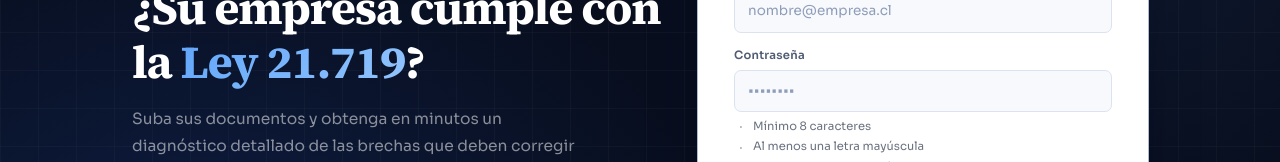
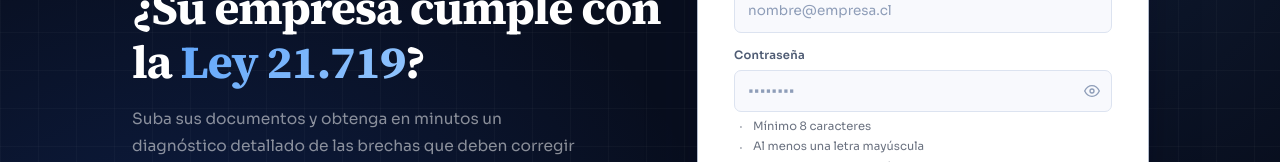
Before and after one commit to kuroro04/auditor-ley-21719, a Next.js app: page / in a window 1280 px wide. Shown: the part 386-548 px from the top of the page. Built offline with nearby package versions, Linux system fonts and the light colour scheme.

Commit message:
feat(login): toggle mostrar/ocultar contraseña con ícono de ojo

```diff
--- a/app/globals.css
+++ b/app/globals.css
@@ -354,6 +354,19 @@ html, body {
 .btn-login:disabled:hover {
   background: var(--navy); transform: none; box-shadow: none;
 }
+.pass-input-wrap {
+  position: relative;
+}
+.pass-input-wrap .form-input {
+  padding-right: 40px;
+}
+.pass-toggle {
+  position: absolute; right: 10px; top: 50%; transform: translateY(-50%);
+  background: none; border: none; padding: 2px; cursor: pointer;
+  color: var(--text3); display: flex; align-items: center;
+  transition: color 0.15s;
+}
+.pass-toggle:hover { color: var(--text2); }
 
 /* ═══════════════════════════════════════════════════════════
    APP SHELL
--- a/components/LoginCard.tsx
+++ b/components/LoginCard.tsx
@@ -66,6 +66,7 @@ export default function LoginCard({ onLogin, onDemo, onToast }: LoginCardProps)
   const [rutTouched,   setRutTouched]   = useState(false);
   const [emailTouched, setEmailTouched] = useState(false);
   const [passTouched,  setPassTouched]  = useState(false);
+  const [showPass,     setShowPass]     = useState(false);
 
   const passReqs   = getPassReqs(pass);
   const passOk     = Object.values(passReqs).every(Boolean);
@@ -118,14 +119,37 @@ export default function LoginCard({ onLogin, onDemo, onToast }: LoginCardProps)
       {/* Contraseña */}
       <div className="form-group">
         <label className="form-label">Contraseña</label>
+        <div className="pass-input-wrap">
           <input
             className={`form-input${passTouched && !passOk ? ' form-input--error' : ''}`}
-          type="password" placeholder="••••••••"
+            type={showPass ? 'text' : 'password'} placeholder="••••••••"
             value={pass}
             onChange={e => setPass(e.target.value)}
             onBlur={() => setPassTouched(true)}
             onKeyDown={e => e.key === 'Enter' && handleLogin()}
           />
+          <button
+            type="button"
+            className="pass-toggle"
+            onClick={() => setShowPass(v => !v)}
+            aria-label={showPass ? 'Ocultar contraseña' : 'Mostrar contraseña'}
+          >
+            {showPass ? (
+              // Ojo tachado — ocultar
+              <svg width="16" height="16" viewBox="0 0 24 24" fill="none" stroke="currentColor" strokeWidth="2" strokeLinecap="round" strokeLinejoin="round">
+                <path d="M17.94 17.94A10.07 10.07 0 0 1 12 20c-7 0-11-8-11-8a18.45 18.45 0 0 1 5.06-5.94"/>
+                <path d="M9.9 4.24A9.12 9.12 0 0 1 12 4c7 0 11 8 11 8a18.5 18.5 0 0 1-2.16 3.19"/>
+                <line x1="1" y1="1" x2="23" y2="23"/>
+              </svg>
+            ) : (
+              // Ojo abierto — mostrar
+              <svg width="16" height="16" viewBox="0 0 24 24" fill="none" stroke="currentColor" strokeWidth="2" strokeLinecap="round" strokeLinejoin="round">
+                <path d="M1 12s4-8 11-8 11 8 11 8-4 8-11 8-11-8-11-8z"/>
+                <circle cx="12" cy="12" r="3"/>
+              </svg>
+            )}
+          </button>
+        </div>
         {/* Lista de requisitos en tiempo real */}
         <ul className="pass-req-list">
           {([
```
Lines whose indentation alone changed are shown as unchanged.
